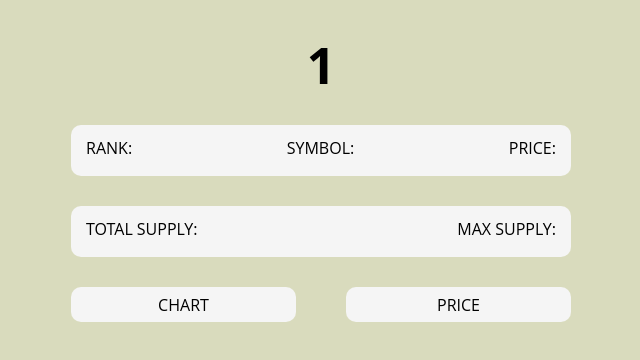
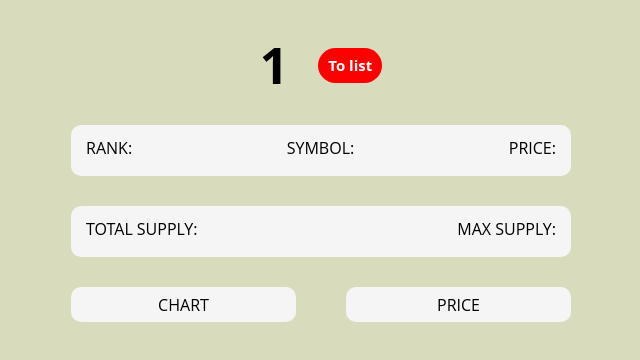
Before and after one commit to software92/coinmarket, a React (Create React App) app: page /1 in a window 1280 px wide. Shown: the top 360 px of the page, without its empty margins (319-959 px from the left). Built offline with nearby package versions, Linux system fonts and the light colour scheme; no server answers.

Commit message:
feat: nav btn 생성
Coin component
- Coin 목록으로 이동하는 nav btn 생성

```diff
--- a/src/components/Coin.js
+++ b/src/components/Coin.js
@@ -75,6 +75,16 @@ const Tab = styled.div`
   }
 `;
 
+const NavBtn = styled.span`
+  font-size: 15px;
+  font-weight: bold;
+  margin-left: 30px;
+  background-color: red;
+  color: white;
+  padding: 10px;
+  border-radius: 20px;
+`;
+
 const Coin = () => {
   const { coinId } = useParams();
   const priceMatch = useRouteMatch('/:coinId/price');
@@ -99,6 +109,9 @@ const Coin = () => {
       </Helmet>
       <Header>
         <Title>{coinId.toUpperCase()}</Title>
+        <NavBtn>
+          <Link to={'/'}>To list</Link>
+        </NavBtn>
       </Header>
       {coinLoading && coinPriceLoading ? (
         <Loader />
--- a/src/components/Coins.js
+++ b/src/components/Coins.js
@@ -21,9 +21,6 @@ const Title = styled.h1`
   font-weight: bold;
   //   margin-right: 40px;
 `;
-// const NavBtn = styled.span`
-//   font-size: 15px;
-// `;
 const MainContainer = styled.div``;
 const CoinList = styled.ul``;
 const Coin = styled.li`
@@ -52,9 +49,6 @@ const Coins = () => {
       </Helmet>
       <Header>
         <Title>Coins</Title>
-        {/* <NavBtn>
-        <Link to={'/'}>To list</Link>
-      </NavBtn> */}
       </Header>
       <MainContainer>
         {isLoading ? (
```
